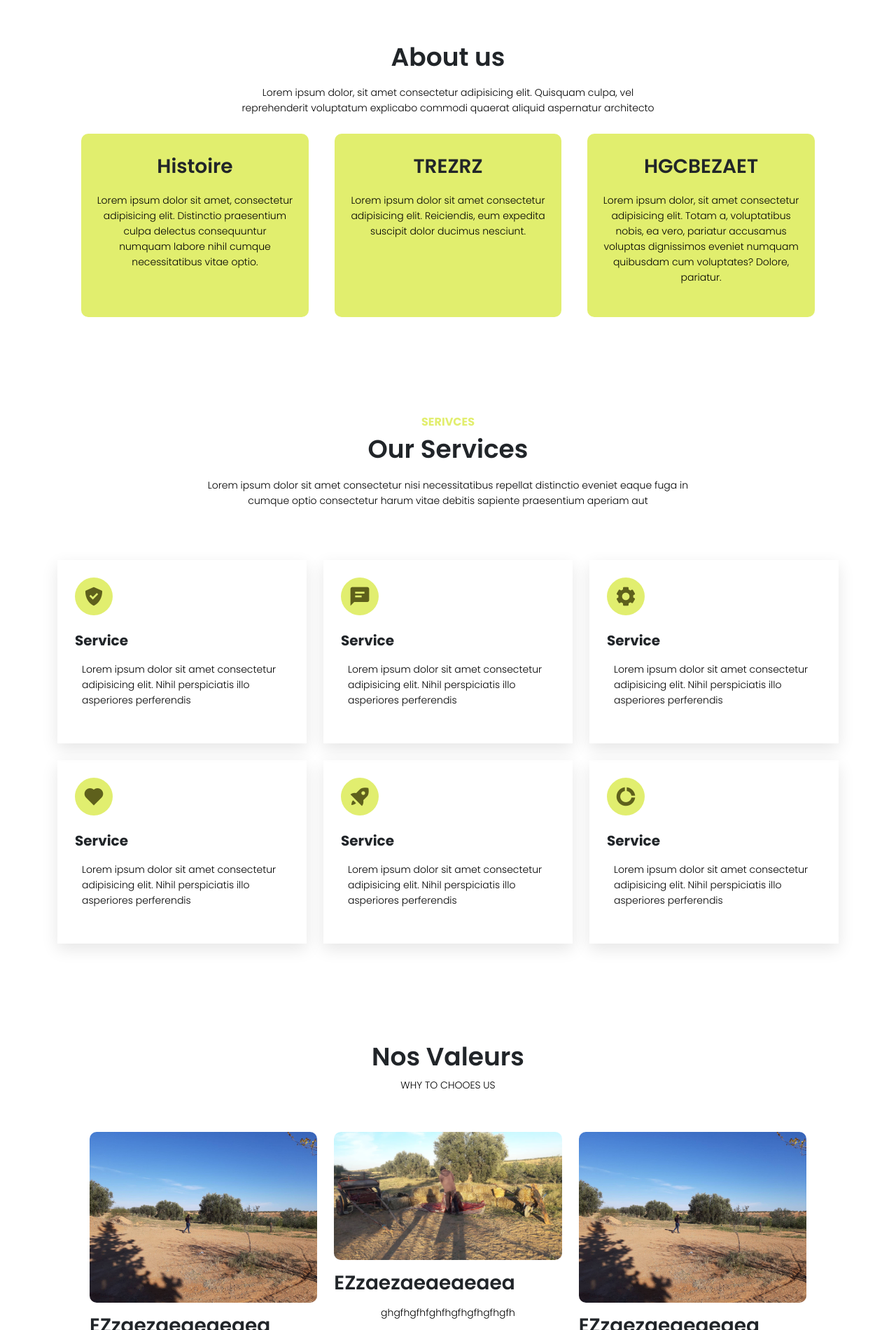
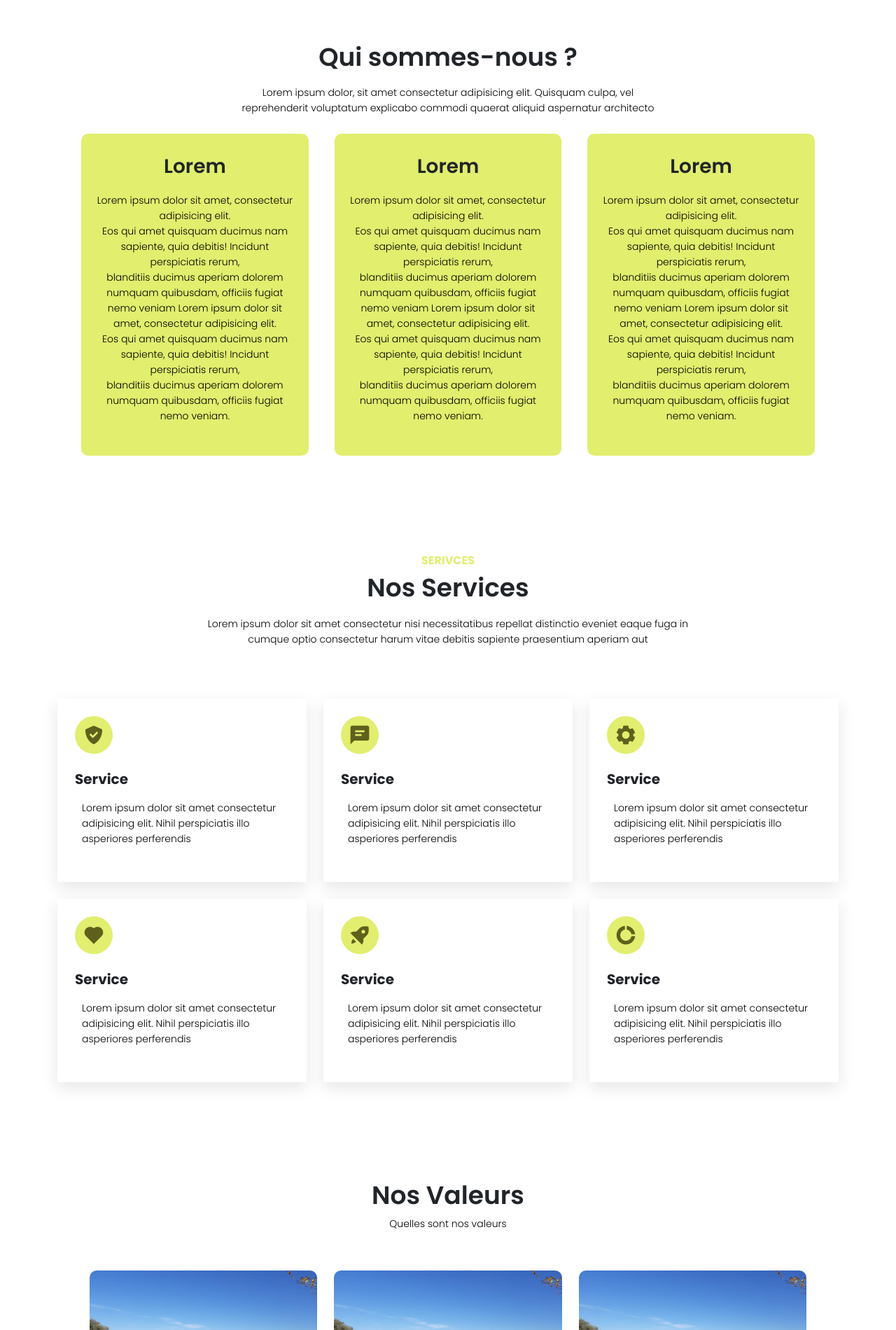
Before and after one commit to ahmedabdmouleh8/Olea-Site-Vitrine-with-bootstrap, a website: page index.html in a window 1280 px wide. Shown: the part 900-2800 px from the top of the page at 70% size. Drawn offline with nearby package versions, Linux system fonts and the light colour scheme.

Commit message:
Update index.html

```diff
--- a/index.html
+++ b/index.html
@@ -32,9 +32,10 @@
             <ul class="navbar-nav ms-auto mb-2 mb-lg-0">
               <li class="nav-item "><a class="nav-link active" href="#home">Home</a></li>
               <li class="nav-item"><a class="nav-link" href="#about">About</a></li>
-              <li class="nav-item"><a class="nav-link" href="#campus">Nos valeur</a></li>
-              <li class="nav-item"><a class="nav-link" href="#article">Articles</a></li>
-              <li class="nav-item"><a class="nav-link" href="#carriere">Contact</a></li>
+              <li class="nav-item"><a class="nav-link" href="#services">Services</a></li>
+              <li class="nav-item"><a class="nav-link" href="#article">Nos valeur</a></li>
+              <li class="nav-item"><a class="nav-link" href="#blog">Articles</a></li>
+              <li class="nav-item"><a class="nav-link" href="#contact">Contact</a></li>
             </ul>
           </div>
         </div>
@@ -98,21 +99,24 @@
 <!-- about -->
 
   <section class="about" id="about">
-    <h1>About us</h1>
+    <h1>Qui sommes-nous ?</h1>
     <p>Lorem ipsum dolor, sit amet consectetur adipisicing elit. Quisquam culpa, vel <br> reprehenderit voluptatum explicabo commodi quaerat aliquid aspernatur architecto </p>
 
     <div class="row mb-5">
         <div class="about-col">
-            <h3>Histoire</h3>
-            <p>Lorem ipsum dolor sit amet, consectetur adipisicing elit. Distinctio praesentium culpa delectus consequuntur numquam labore nihil cumque necessitatibus vitae optio.</p>
+            <h3>Lorem</h3>
+            <p>Lorem ipsum dolor sit amet, consectetur adipisicing elit. <br> Eos qui amet quisquam ducimus nam sapiente, quia debitis! Incidunt perspiciatis rerum, <br> blanditiis ducimus aperiam dolorem numquam quibusdam, officiis fugiat nemo veniam
+            Lorem ipsum dolor sit amet, consectetur adipisicing elit. <br> Eos qui amet quisquam ducimus nam sapiente, quia debitis! Incidunt perspiciatis rerum, <br> blanditiis ducimus aperiam dolorem numquam quibusdam, officiis fugiat nemo veniam.</p>
+          </div>
+        <div class="about-col">
+            <h3>Lorem</h3>
+            <p>Lorem ipsum dolor sit amet, consectetur adipisicing elit. <br> Eos qui amet quisquam ducimus nam sapiente, quia debitis! Incidunt perspiciatis rerum, <br> blanditiis ducimus aperiam dolorem numquam quibusdam, officiis fugiat nemo veniam
+              Lorem ipsum dolor sit amet, consectetur adipisicing elit. <br> Eos qui amet quisquam ducimus nam sapiente, quia debitis! Incidunt perspiciatis rerum, <br> blanditiis ducimus aperiam dolorem numquam quibusdam, officiis fugiat nemo veniam.</p>
         </div>
         <div class="about-col">
-            <h3>TREZRZ</h3>
-            <p>Lorem ipsum dolor sit amet consectetur adipisicing elit. Reiciendis, eum expedita suscipit dolor ducimus nesciunt.</p>
-        </div>
-        <div class="about-col">
-            <h3>HGCBEZAET</h3>
-            <p>Lorem ipsum dolor, sit amet consectetur adipisicing elit. Totam a, voluptatibus nobis, ea vero, pariatur accusamus voluptas dignissimos eveniet numquam quibusdam cum voluptates? Dolore, pariatur.</p>
+            <h3>Lorem</h3>
+            <p>Lorem ipsum dolor sit amet, consectetur adipisicing elit. <br> Eos qui amet quisquam ducimus nam sapiente, quia debitis! Incidunt perspiciatis rerum, <br> blanditiis ducimus aperiam dolorem numquam quibusdam, officiis fugiat nemo veniam
+              Lorem ipsum dolor sit amet, consectetur adipisicing elit. <br> Eos qui amet quisquam ducimus nam sapiente, quia debitis! Incidunt perspiciatis rerum, <br> blanditiis ducimus aperiam dolorem numquam quibusdam, officiis fugiat nemo veniam.</p>
         </div>
     </div>
     </section>
@@ -123,7 +127,7 @@
       <div class="row mb-5">
           <div class="col-md-8 mx-auto text-center">
               <h6 class="text-primary">SERIVCES</h6>
-              <h1>Our Services</h1>
+              <h1>Nos Services</h1>
               <p>Lorem ipsum dolor sit amet consectetur nisi necessitatibus repellat distinctio eveniet eaque fuga
                   in cumque optio consectetur harum vitae debitis sapiente praesentium aperiam aut</p>
           </div>
@@ -199,23 +203,23 @@
 
     <section class="facilities" id="article">
         <h1>Nos Valeurs</h1>
-        <p>WHY TO CHOOES US </p>
+        <p>Quelles sont nos valeurs </p>
 
     <div class="row">
         <div class="col-md-4">
             <img src="./img/photo4.jpg" alt="">
-            <h3>EZzaezaeaeaeaea</h3>
-            <p>ghgfhgfhfghfhgfhgfhgfhgfh</p>
-        </div>
-        <div class="col-md-4">
-            <img src="./img/photo5.jpg" alt="">
-            <h3>EZzaezaeaeaeaea</h3>
-            <p>ghgfhgfhfghfhgfhgfhgfhgfh</p>
+            <h3>Lorem ipsum dolor sit amet </h3>
+            <p>Lorem ipsum dolor sit amet consectetur adipisicing elit. Nihil perspiciatis illo asperiores</p>
         </div>
         <div class="col-md-4">
             <img src="./img/photo4.jpg" alt="">
-            <h3>EZzaezaeaeaeaea</h3>
-            <p>ghgfhgfhfghfhgfhgfhgfhgfh</p>
+            <h3>Lorem ipsum dolor sit amet </h3>
+            <p>Lorem ipsum dolor sit amet consectetur adipisicing elit. Nihil perspiciatis illo asperiores</p>
+        </div>
+        <div class="col-md-4">
+            <img src="./img/photo4.jpg" alt="">
+            <h3>Lorem ipsum dolor sit amet </h3>
+            <p>Lorem ipsum dolor sit amet consectetur adipisicing elit. Nihil perspiciatis illo asperiores</p>
         </div>
     </div>
 
@@ -225,8 +229,8 @@
     <div class="container">
         <div class="row mb-5">
             <div class="col-md-8 mx-auto text-center">
-                <h6 class="text-primary">BLOG</h6>
-                <h1>Latest News From The Blog</h1>
+                <h6 class="text-primary">Articles</h6>
+                <h1>Nos derniers articles</h1>
                 <p>Lorem ipsum dolor sit amet consectetur nisi necessitatibus repellat distinctio eveniet eaque fuga
                     in cumque optio consectetur harum vitae debitis sapiente praesentium aperiam aut</p>
             </div>
@@ -266,7 +270,7 @@
         <div class="row mb-5">
             <div class="col-md-8 mx-auto text-center">
                 <h6 class="text-primary">CONTACT</h6>
-                <h1>Get In Touch</h1>
+                <h1>Nous Contacter</h1>
                 <p>Lorem ipsum dolor sit amet consectetur nisi necessitatibus repellat distinctio eveniet eaque fuga
                     in cumque optio consectetur harum vitae debitis sapiente praesentium aperiam aut</p>
             </div>
```
